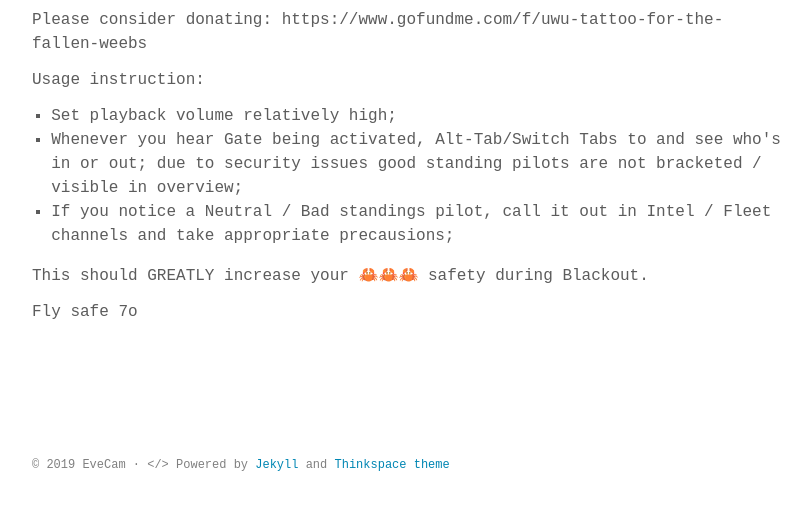
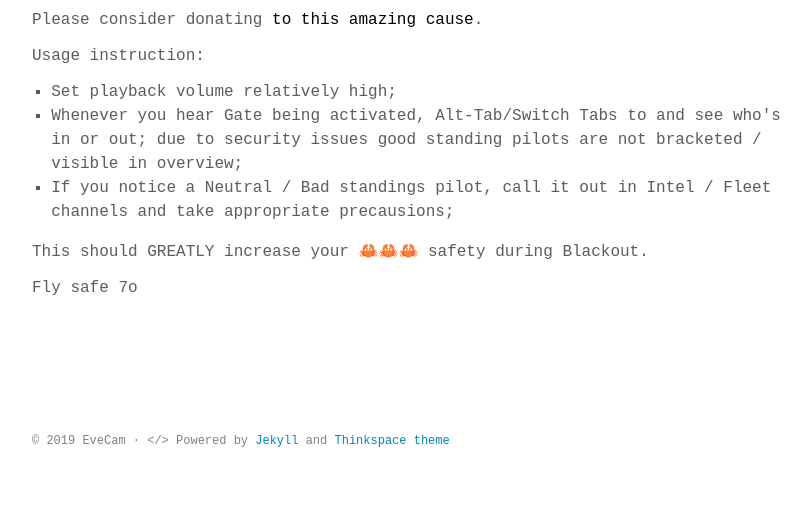
Before and after one commit to evecam/evecam.github.io, a Jekyll site: the page built from index.html, in a window 1280 px wide. Shown: the part 505-1027 px from the top of the page, without its empty margins (232-1043 px from the left). Built offline with Jekyll 4.4.1, drawn with Linux system fonts in a browser that asks for light colours; some web fonts are replaced; after the commit the page ends 1003 px from its top, so only the background shows below that.

Commit message:
gofundme better

```diff
--- a/_includes/gatecam.html
+++ b/_includes/gatecam.html
@@ -2,7 +2,7 @@
   <div class="container">
     <iframe width="560" height="315" src="https://www.youtube.com/embed/EnehzBNvKaY" frameborder="0"
       allow="accelerometer; autoplay; encrypted-media; gyroscope; picture-in-picture" allowfullscreen></iframe>
-    <p>Please consider donating: https://www.gofundme.com/f/uwu-tattoo-for-the-fallen-weebs</p>
+    <p>Please consider donating <a href="https://www.gofundme.com/f/uwu-tattoo-for-the-fallen-weebs">to this amazing cause</a>.</p>
     <p>Usage instruction:
       <ol>
         <li>Set playback volume relatively high;</li>
```
